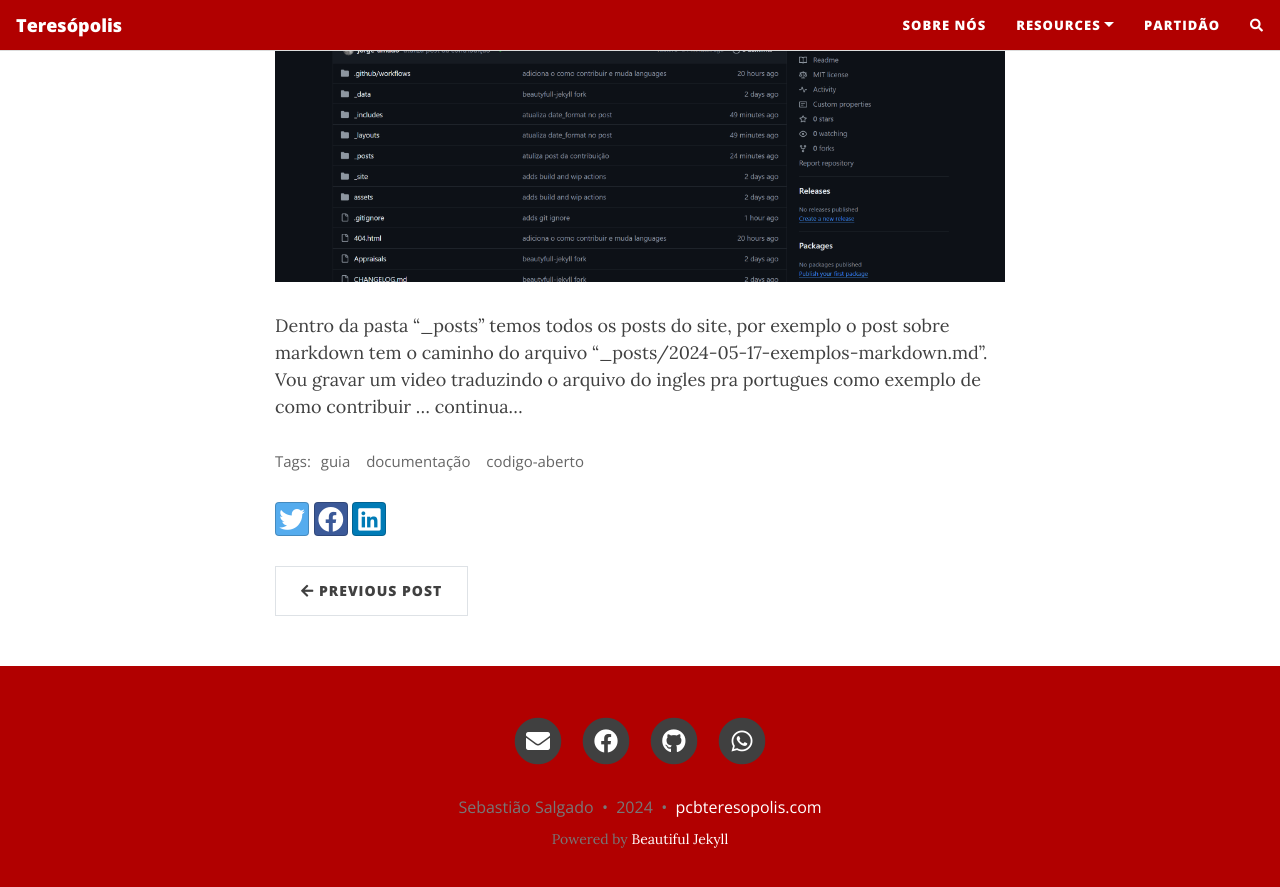
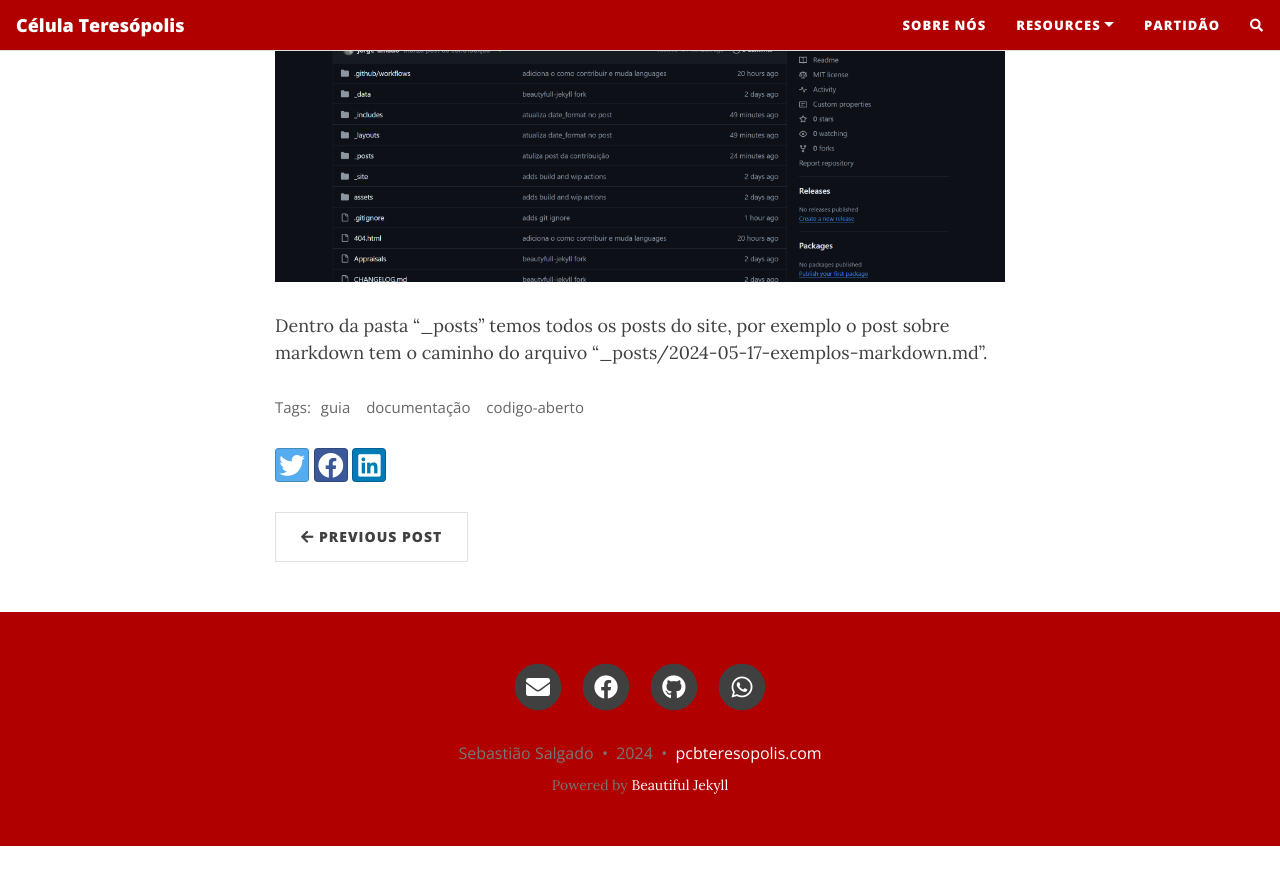
Before and after one commit to pcb-teresopolis/pcb-teresopolis.github.io, a Jekyll site: the page built from _posts/2024-05-17-como-contribuir-com-o-site.md, in a window 1280 px wide and 900 px high, scrolled down 1834 px. Shown: the top 887 px of the window. Built offline with Jekyll 4.4.1, drawn with Linux system fonts in a browser that asks for light colours; nearby versions of some CDN libraries; comment, search, counter and statistics services are not loaded; after the commit the page ends 2680 px from its top, so only the background shows below that; some of the changed text lies outside the part shown.

Commit message:
muda formato de algumas fotos

```diff
--- a/_config.yml
+++ b/_config.yml
@@ -10,7 +10,7 @@
 ############################
 
 # Name of website
-title: Teresópolis
+title: Célula Teresópolis
 
 # Your name to show in the footer
 author: Sebastião Salgado
@@ -20,7 +20,7 @@
 ###############################################
 
 navbar-links:
-  Sobre nós: "sobrenos"
+  Sobre nós: "sobre-nos"
   Resources:
     - Tema Beautiful Jekyll: "https://beautifuljekyll.com"
     - Aprenda markdown: "https://www.markdowntutorial.com/"
@@ -32,7 +32,7 @@
 
 # Image to show in the navigation bar - works best with a square image
 # Remove this parameter if you don't want an image in the navbar
-avatar: "/assets/img/pcb.png"
+avatar: "/assets/img/pcb.webp"
 
 # By default, the image is cut into a circle. You can disable this behaviour by setting 'round-avatar: false'
 round-avatar: true
--- a/_posts/2024-05-17-como-contribuir-com-o-site.md
+++ b/_posts/2024-05-17-como-contribuir-com-o-site.md
@@ -39,4 +39,4 @@
 
 ![Screenshot](https://pcb-teresopolis.github.io/assets/img/github-porject-folder.png){: .mx-auto.d-block :}
 
-Dentro da pasta "_posts" temos todos os posts do site, por exemplo o post sobre markdown tem o caminho do arquivo "_posts/2024-05-17-exemplos-markdown.md". Vou gravar um video traduzindo o arquivo do ingles pra portugues como exemplo de como contribuir ... continua...
+Dentro da pasta "_posts" temos todos os posts do site, por exemplo o post sobre markdown tem o caminho do arquivo "_posts/2024-05-17-exemplos-markdown.md".
```
Also changed, not shown: other parts of _posts/2024-05-17-como-contribuir-com-o-site.md (+2 -2 lines), assets/img/pcb.png (deleted), assets/img/pcb.webp (added), assets/img/thumb-contrib.webp (added), assets/img/thumb.png (deleted), sobre-nos.md (renamed from sobrenos.md).
